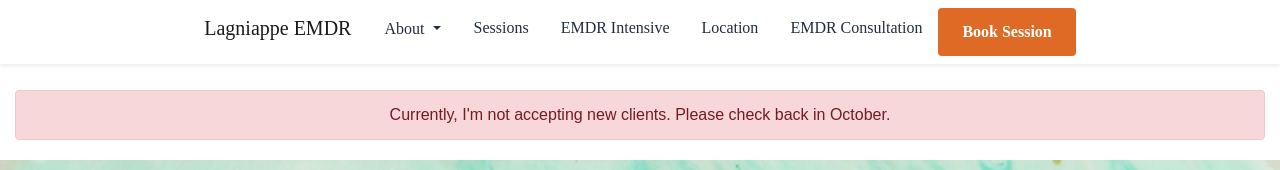
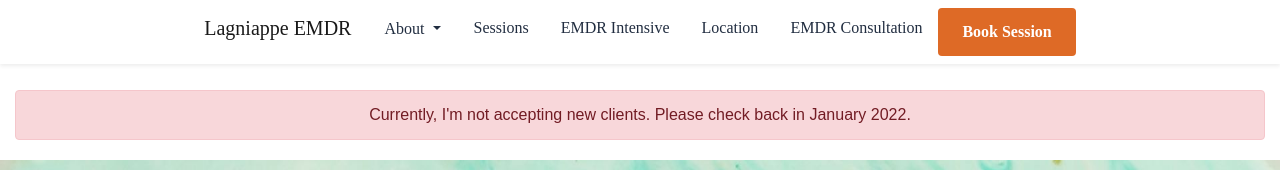
Before and after one commit to VigRoco/LagniappeEMDR, a plain HTML site: page index.html in a window 1280 px wide. Shown: the top 170 px of the page. Drawn offline with nearby package versions, Linux system fonts and the light colour scheme; a script that the page names is missing; a web font is replaced by a local one.

Commit message:
Updating date.

```diff
--- a/index.html
+++ b/index.html
@@ -111,7 +111,7 @@
 
 <div class="container-fluid" style="margin-top: 90px;">
     <div class="alert alert-danger text-center" role="alert">
-        Currently, I'm not accepting new clients. Please check back in October.
+        Currently, I'm not accepting new clients. Please check back in January 2022.
     </div>
 </div>
 
```
